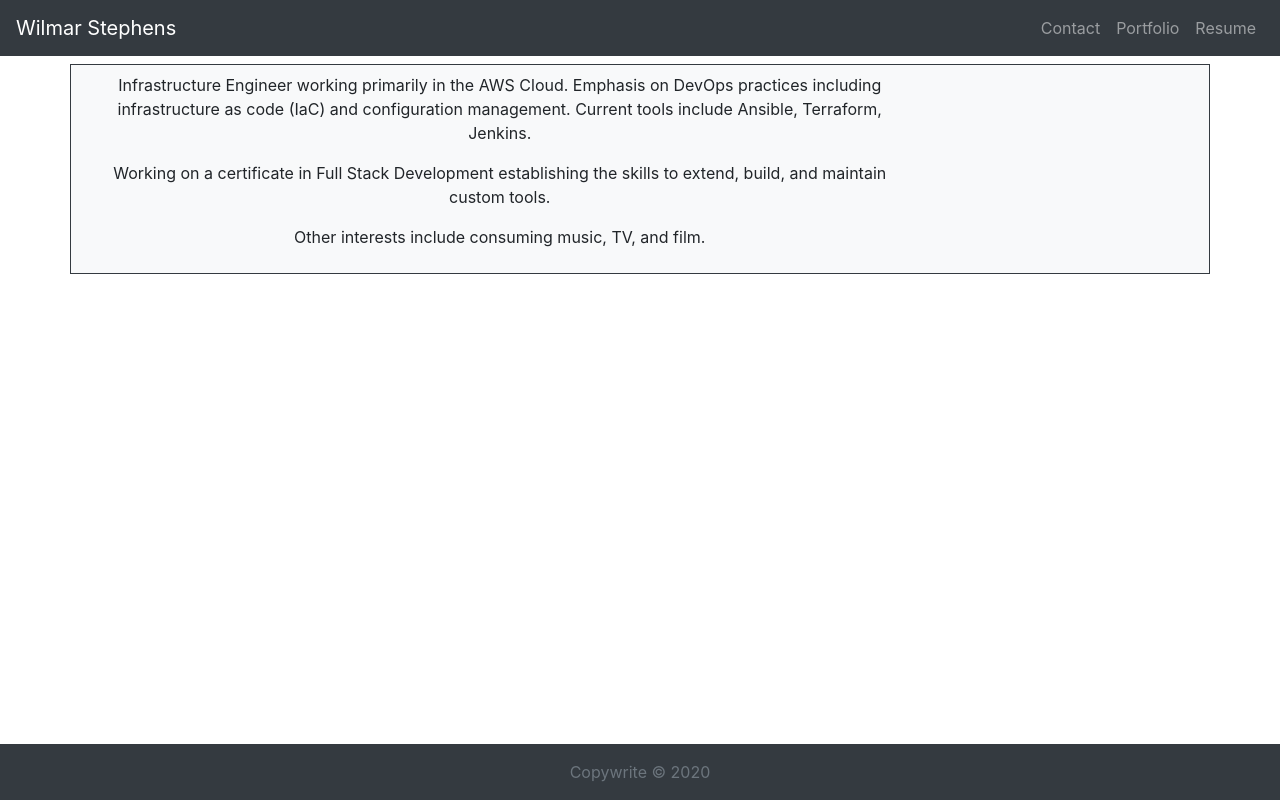
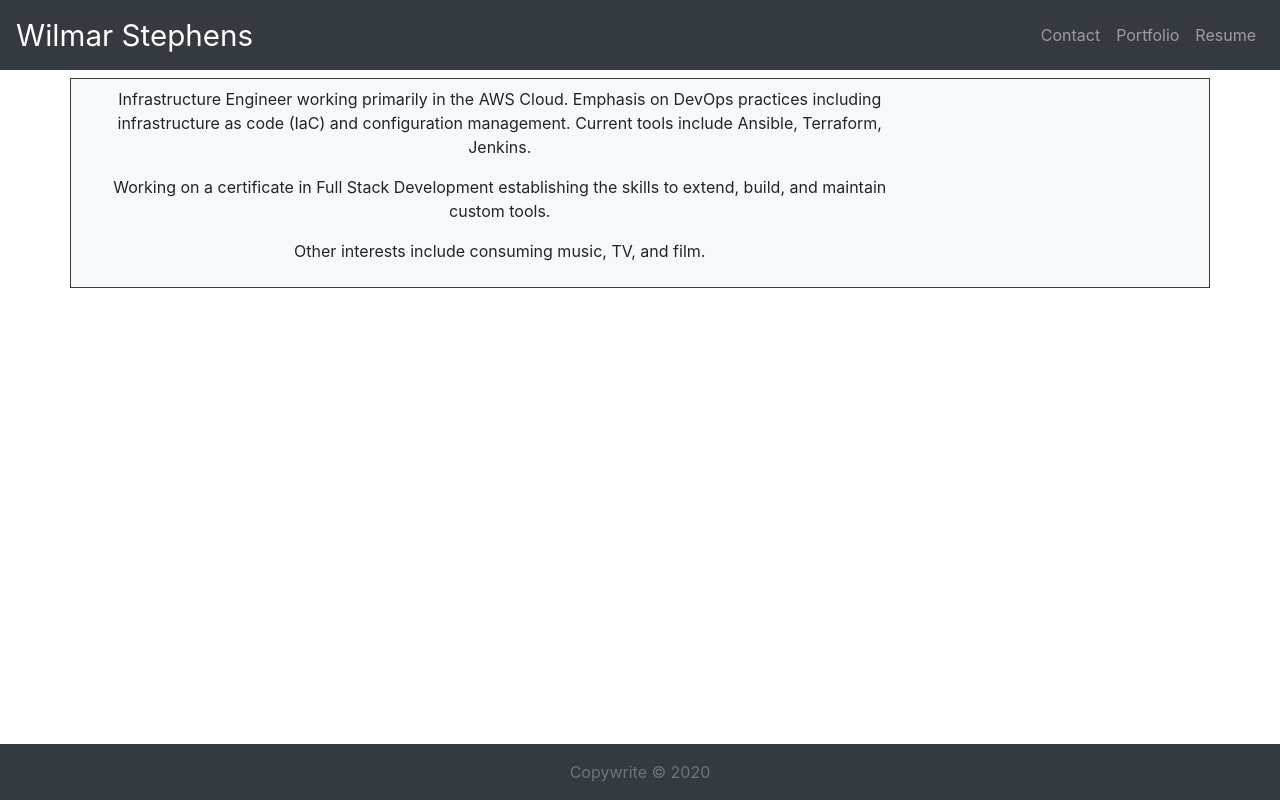
Before and after one commit to wilmararturo/react-portfolio, a React (Create React App) app: page / in a window 1280 px wide. Built offline with nearby package versions, Linux system fonts and the light colour scheme; the HTML template or start-up script is replaced by a standard one.

Commit message:
navbar tuning

```diff
--- a/src/components/Navbar/index.js
+++ b/src/components/Navbar/index.js
@@ -1,11 +1,12 @@
 import React from "react";
 import { Link } from "react-router-dom";
+import "./style.css";
 
 function Navbar() {
   return (
     <nav className="navbar navbar-expand-lg navbar-dark bg-dark">
-      <Link className="navbar-brand" to="/">
-        Wilmar Stephens
+      <Link to="/">
+        <span className="navbar-brand">Wilmar Stephens</span>
       </Link>
       <button
         className="navbar-toggler"
--- a/src/components/Navbar/style.css
+++ b/src/components/Navbar/style.css
@@ -0,0 +1,4 @@
+.navbar-brand {
+  font-size: 1.85rem;
+  float: none;
+}
```
